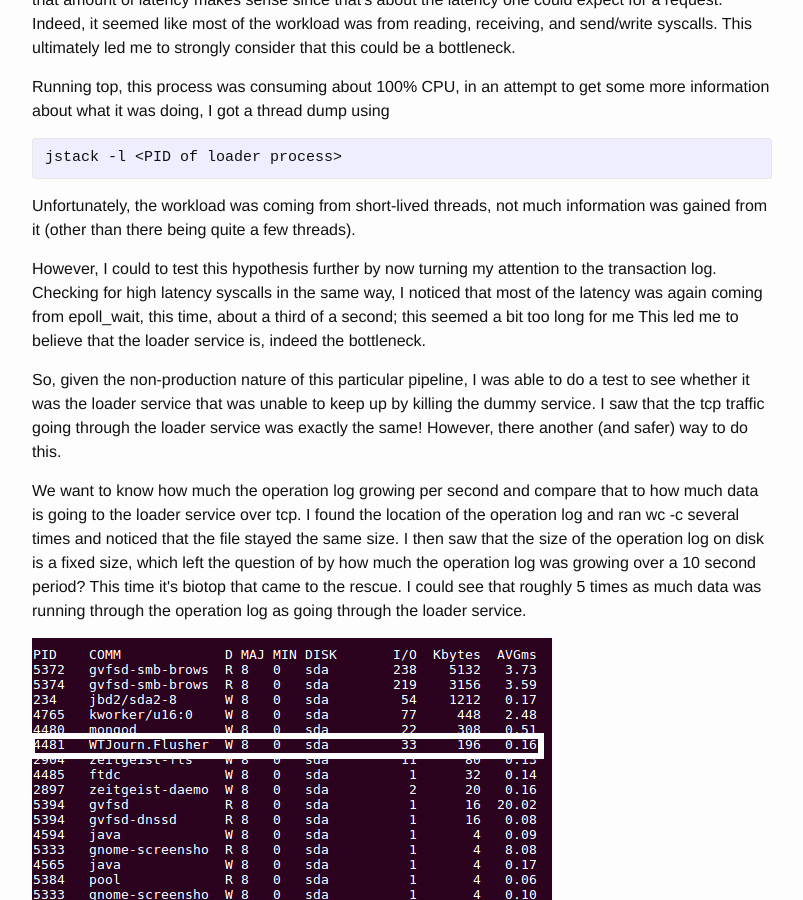
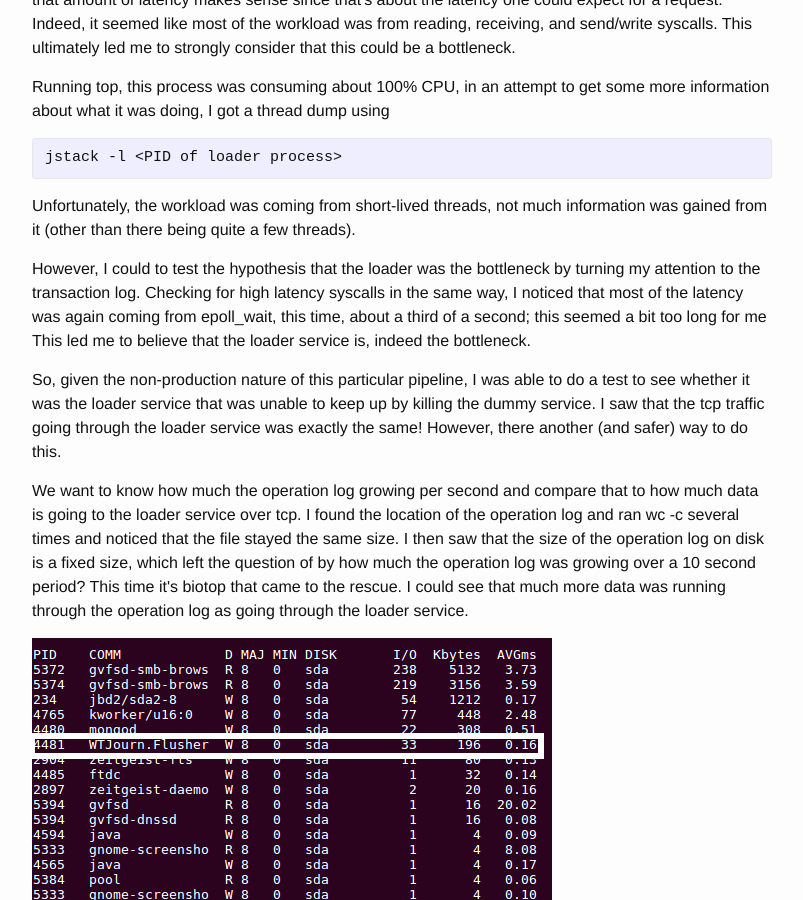
Before and after one commit to b-t-g/b-t-g.github.io, a Jekyll site: the page built from _posts/2018-04-09-bcc.html, in a window 1280 px wide and 900 px high, scrolled down 4629 px. Shown: the whole window, without its empty margins (238-1041 px from the left). Built offline with Jekyll 4.4.1, drawn with Linux system fonts in a browser that asks for light colours; formulas are drawn with MathJax 3.

Commit message:
Fix wording about testing loader bottleneck.

```diff
--- a/_posts/2018-04-09-bcc.html
+++ b/_posts/2018-04-09-bcc.html
@@ -198,8 +198,9 @@ Unfortunately, the workload was coming from short-lived threads, not much inform
 </p>
 
 <p>
-However, I could to test this hypothesis further by now turning my attention to the transaction log. Checking for high latency syscalls in the same way, I noticed that most of the latency was again
-coming from epoll_wait, this time, about a third of a second; this seemed a bit too long for me This led me to believe that the loader service is, indeed the bottleneck.
+However, I could to test the hypothesis that the loader was the bottleneck by turning my attention to the transaction log. Checking for high latency syscalls in the same way,
+I noticed that most of the latency was again coming from epoll_wait, this time, about a third of a second; this seemed a bit too long for me This led me to believe that the loader service is,
+indeed the bottleneck.
 </p>
 
 <p>
@@ -210,7 +211,7 @@ I saw that the tcp traffic going through the loader service was exactly the same
 <p>
 We want to know how much the operation log growing per second and compare that to how much data is going to the loader service over tcp. I found
 the location of the operation log and ran wc -c several times and noticed that the file stayed the same size. I then saw that the size of the operation log on disk is a fixed size, which
-left the question of by how much the operation log was growing over a 10 second period? This time it's biotop that came to the rescue. I could see that roughly 5 times as much data was running
+left the question of by how much the operation log was growing over a 10 second period? This time it's biotop that came to the rescue. I could see that much more data was running
 through the operation log as going through the loader service.
 </p>
 
```
